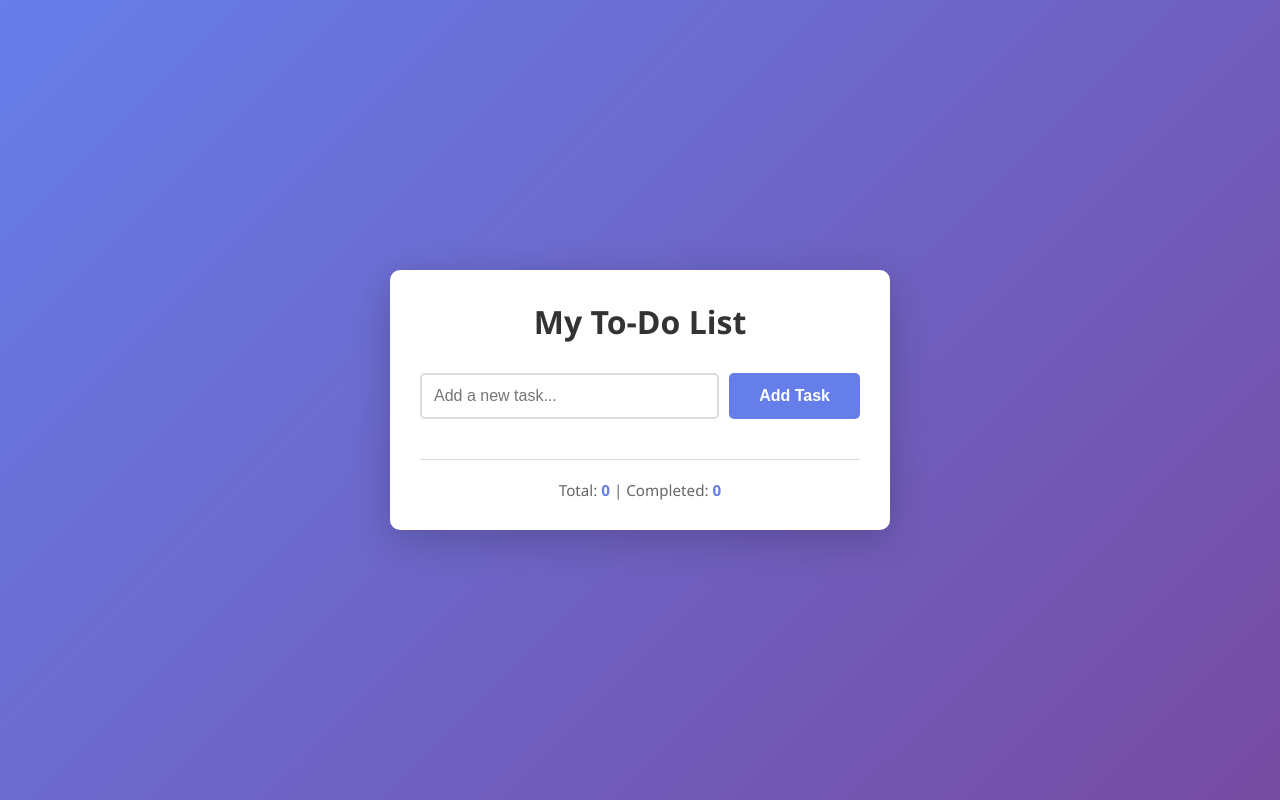
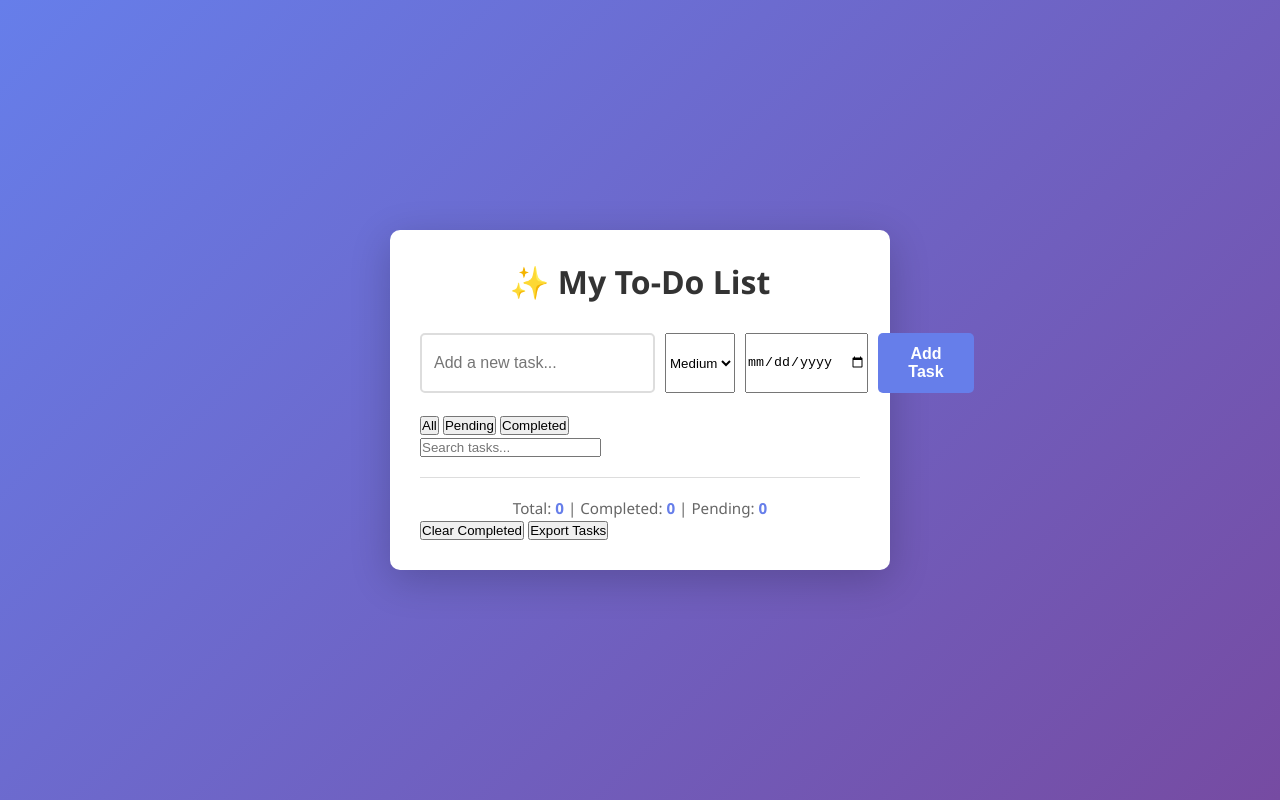
Before and after one commit to tithika4893/to-do-list-app, a plain HTML site: page index.html in a window 1280 px wide. Drawn offline with Linux system fonts and the light colour scheme.

Commit message:
feat: Enhanced HTML with priority, due dates, and filter features

```diff
--- a/index.html
+++ b/index.html
@@ -8,7 +8,7 @@
 </head>
 <body>
     <div class="container">
-        <h1>My To-Do List</h1>
+        <h1>✨ My To-Do List</h1>
 
         <div class="input-section">
             <input
@@ -17,7 +17,34 @@
                 placeholder="Add a new task..."
                 autocomplete="off"
             >
+
+            <select id="prioritySelect">
+                <option value="low">Low</option>
+                <option value="medium" selected>Medium</option>
+                <option value="high">High</option>
+            </select>
+
+            <input
+                type="date"
+                id="dueDateInput"
+            >
+
             <button id="addBtn">Add Task</button>
+        </div>
+
+        <div class="filter-section">
+            <button class="filter-btn active" data-filter="all">All</button>
+            <button class="filter-btn" data-filter="pending">Pending</button>
+            <button class="filter-btn" data-filter="completed">Completed</button>
+        </div>
+
+        <div class="search-section">
+            <input
+                type="text"
+                id="searchInput"
+                placeholder="Search tasks..."
+                autocomplete="off"
+            >
         </div>
 
         <ul id="taskList" class="task-list">
@@ -25,7 +52,12 @@
         </ul>
 
         <div class="stats">
-            <p>Total: <span id="totalTasks">0</span> | Completed: <span id="completedTasks">0</span></p>
+            <p>Total: <span id="totalTasks">0</span> | Completed: <span id="completedTasks">0</span> | Pending: <span id="pendingTasks">0</span></p>
+        </div>
+
+        <div class="action-buttons">
+            <button id="clearCompletedBtn" class="clear-btn">Clear Completed</button>
+            <button id="exportBtn" class="export-btn">Export Tasks</button>
         </div>
     </div>
 
```
